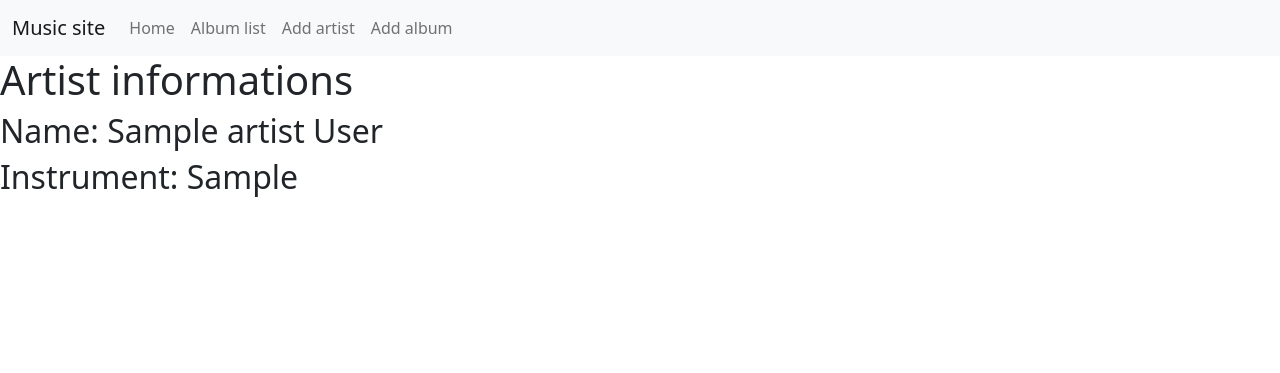
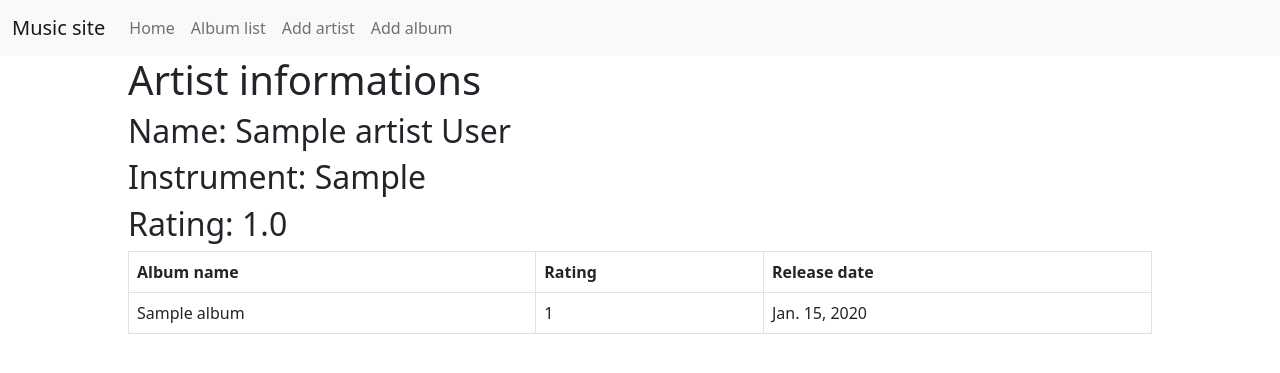
Before and after one commit to Sierson/Django_learning, a Django app: page /artist-info/1 in a window 1280 px wide. Shown: the top 373 px of the page. Run offline with Django 3.2, Linux system fonts and the light colour scheme; tables that the repository leaves empty hold one stand-in row (values such as "Sample post").

Commit message:
Add some new things:
- Add tables for every artist (now we can see them albums)
- Better look site

```diff
--- a/my_site/music/views.py
+++ b/my_site/music/views.py
@@ -1,6 +1,7 @@
 from django.shortcuts import render
 from .forms import MusicianForm, AlbumForm
 from .models import Artist, Album
+from django.db.models import Avg
 
 # Create your views here.
 def home(request):
@@ -39,5 +40,7 @@ def album_list(request):
 
 def artist_info(request, artist_id):
     artist = Artist.objects.get(pk=artist_id)
-    context = {'artist': artist}
+    albums = Album.objects.filter(artist_id=artist_id)
+    avg_rating = Album.objects.filter(artist_id=artist_id).aggregate(Avg('rating'))
+    context = {'artist': artist, 'albums': albums, 'avg_rating': avg_rating}
     return render(request, 'artist_info.html', context=context)
--- a/my_site/templates/artist_info.html
+++ b/my_site/templates/artist_info.html
@@ -5,4 +5,23 @@
 <h1>Artist informations</h1>
 <h2>Name: {{ artist.name }} {{ artist.surname }}</h2>
 <h2>Instrument: {{ artist.instrument }}</h2>
+<h2>Rating: {{ avg_rating.rating__avg }}</h2>
+{% if albums %}
+<table class="table table-bordered">
+    <tr>
+        <th> Album name </th>
+        <th> Rating </th>
+        <th> Release date </th>
+    </tr>
+    {% for album in albums %}
+    <tr>
+        <td> {{ album.name }} </td>
+        <td> {{ album.rating }} </td>
+        <td> {{ album.release_date }} </td>
+    </tr>
+    {% endfor %}
+</table>
+{% else %}
+<h2>There are no album in database</h2>
+{% endif %}
 {% endblock %}
--- a/my_site/templates/base.html
+++ b/my_site/templates/base.html
@@ -30,8 +30,8 @@
         </div>
         </div>
     </nav>
-
+<div class="mx-auto" style="width: 80%;">
 {% block body %}
 {% endblock %}
-
+</div>
 </body>
```
